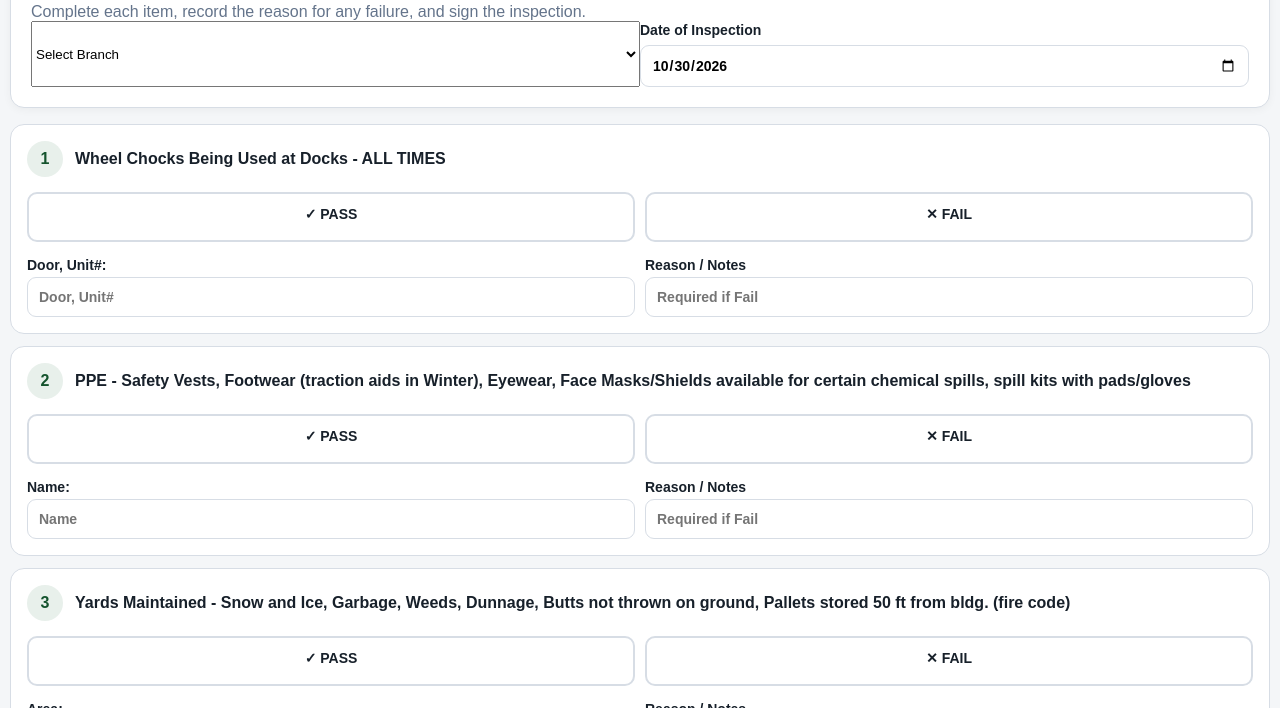
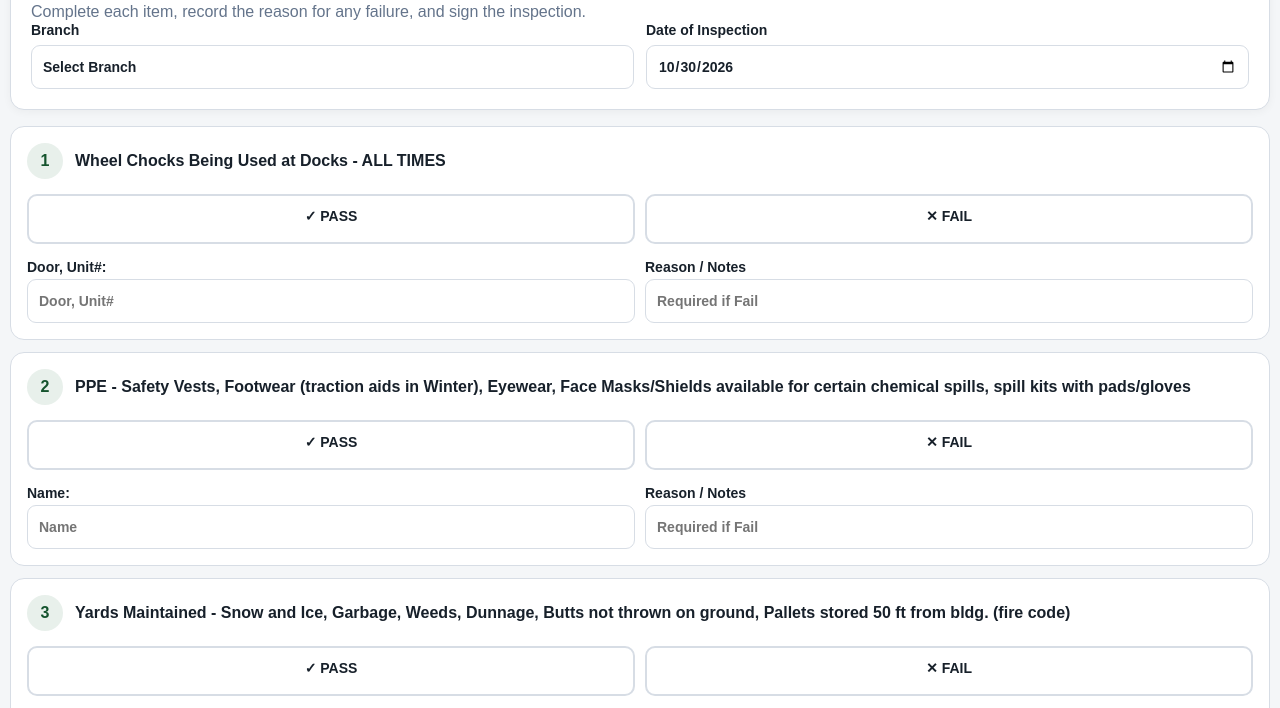
Before and after one commit to Jays-Transport/checklist, a plain HTML site: page TEST.html in a window 1280 px wide. Shown: the part 71-779 px from the top of the page. Drawn offline with nearby package versions, Linux system fonts and the light colour scheme.

Commit message:
Update TEST.html

```diff
--- a/TEST.html
+++ b/TEST.html
@@ -26,12 +26,39 @@ header{background:var(--card);border-radius:14px;padding:20px;margin-bottom:16px
 h1{margin:0 0 6px;font-size:clamp(22px,4vw,32px)}
 .subtitle{color:var(--muted);margin:0}
 
-.form-grid {
+/*.form-grid {
 display:grid;
 grid-template-columns:repeat(auto-fit,minmax(250px,1fr));
+}*/
+.form-grid {
+    display:grid;
+    grid-template-columns:repeat(auto-fit,minmax(250px,1fr));
+    gap:12px;
 }
 label{font-weight:700;font-size:14px}
-input,textarea{width:100%;margin-top:6px;border:1px solid var(--line);border-radius:9px;padding:11px;font:inherit;background:white}
+/*input,textarea{width:100%;margin-top:6px;border:1px solid var(--line);border-radius:9px;padding:11px;font:inherit;background:white}*/
+input,
+select,
+textarea {
+    width:100%;
+    margin-top:6px;
+    border:1px solid var(--line);
+    border-radius:9px;
+    padding:11px;
+    font:inherit;
+    background:#fff;
+    color:var(--ink);
+    min-height:44px;
+}
+select {
+    appearance:none;
+    -webkit-appearance:none;
+    -moz-appearance:none;
+    cursor:pointer;
+}
+input[readonly] {
+    background:#f1f5f9;
+}
 textarea{min-height:90px;resize:vertical}
 .check-card{background:var(--card);border:1px solid var(--line);border-radius:14px;margin-bottom:12px;padding:16px}
 .item-top{display:flex;gap:12px}
@@ -127,12 +154,21 @@ footer{color:var(--muted);font-size:13px;text-align:center;padding:8px; margin:0
 <h1>Branch 12 Point Checklist</h1>
 <p class="subtitle">Complete each item, record the reason for any failure, and sign the inspection.</p>
 <div class="form-grid">
-<select id="branch" onchange="updateBranchInfo()">
-    <option value="">Select Branch</option>
-</select>
-<input type="hidden" id="managerEmail">
+<div>
+    <label>
+        Branch
+        <select id="branch" onchange="updateBranchInfo()">
+            <option value="">Select Branch</option>
+        </select>
+    </label>
+</div>
 
-<div><label>Date of Inspection<input id="date" type="date"></label></div>
+<div>
+    <label>
+        Date of Inspection
+        <input id="date" type="date">
+    </label>
+</div>
 </div>
 </header>
 
```
